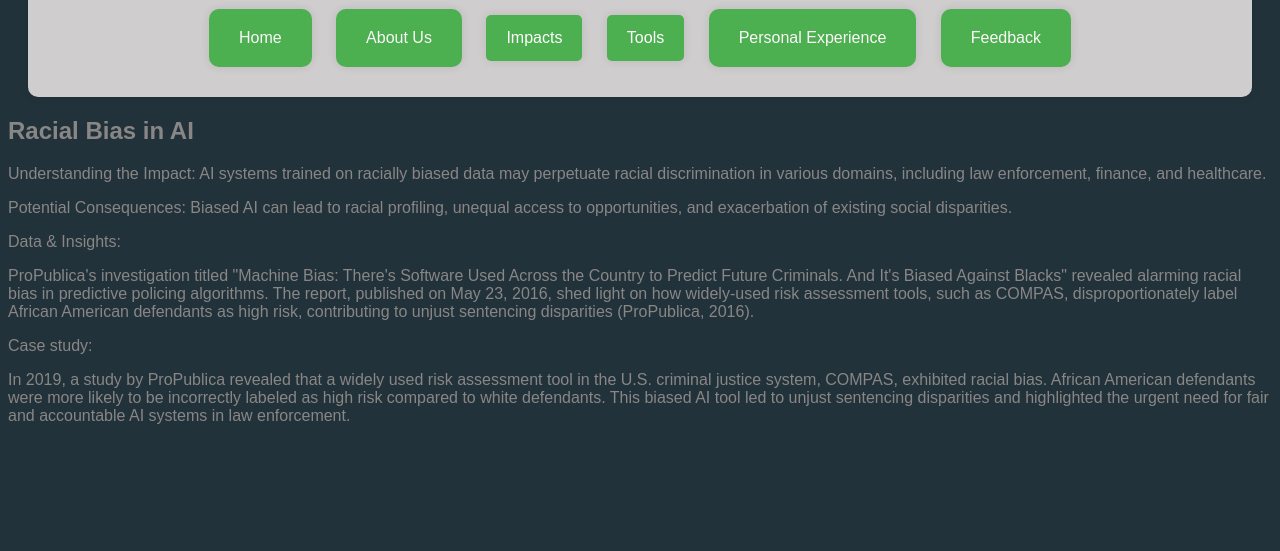
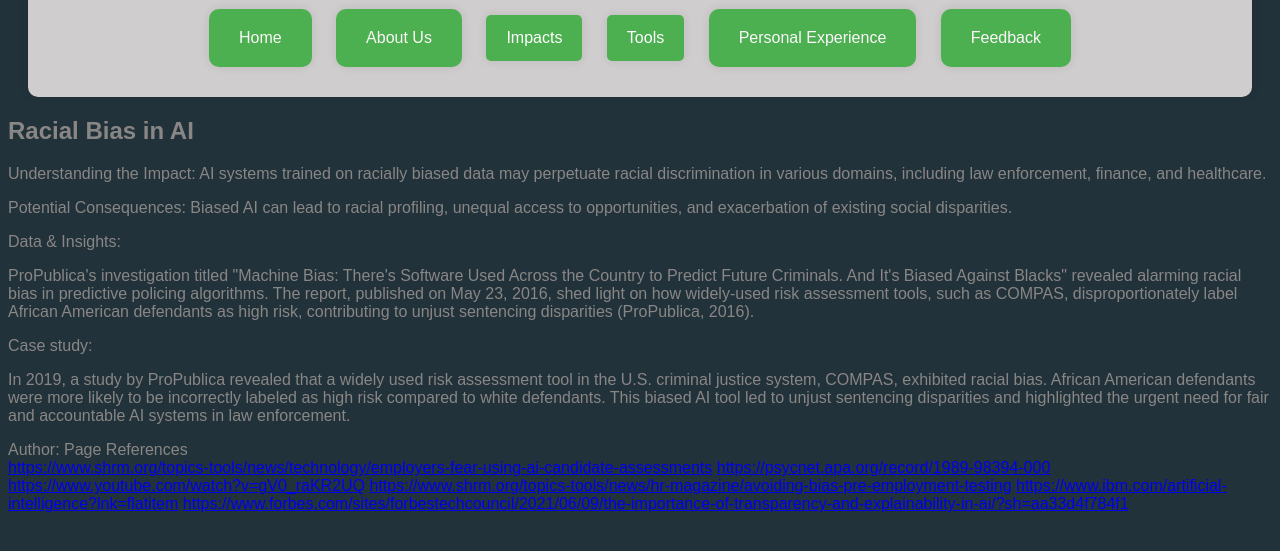
Before and after one commit to vene0901/Ethics_Project, a plain HTML site: page racial_bias.html in a window 1280 px wide. Shown: the part 119-670 px from the top of the page. Drawn offline with Linux system fonts and the light colour scheme.

Commit message:
references

```diff
--- a/racial_bias.html
+++ b/racial_bias.html
@@ -48,5 +48,16 @@
     </section>
 </main>
 
+<footer>
+    <p>Author: Page References<br>
+        <a href="https://www.shrm.org/topics-tools/news/technology/employers-fear-using-ai-candidate-assessments">https://www.shrm.org/topics-tools/news/technology/employers-fear-using-ai-candidate-assessments</a>
+        <a href="https://psycnet.apa.org/record/1989-98394-000">https://psycnet.apa.org/record/1989-98394-000</a>
+        <a href="https://www.youtube.com/watch?v=gV0_raKR2UQ">https://www.youtube.com/watch?v=gV0_raKR2UQ</a>
+        <a href="https://www.shrm.org/topics-tools/news/hr-magazine/avoiding-bias-pre-employment-testing">https://www.shrm.org/topics-tools/news/hr-magazine/avoiding-bias-pre-employment-testing</a>
+        <a href="https://www.ibm.com/artificial-intelligence?lnk=flatitem">https://www.ibm.com/artificial-intelligence?lnk=flatitem</a>
+        <a href="https://www.forbes.com/sites/forbestechcouncil/2021/06/09/the-importance-of-transparency-and-explainability-in-ai/?sh=aa33d4f784f1">https://www.forbes.com/sites/forbestechcouncil/2021/06/09/the-importance-of-transparency-and-explainability-in-ai/?sh=aa33d4f784f1</a>
+    </p>
+</footer>
+
 </body>
 </html>
```
